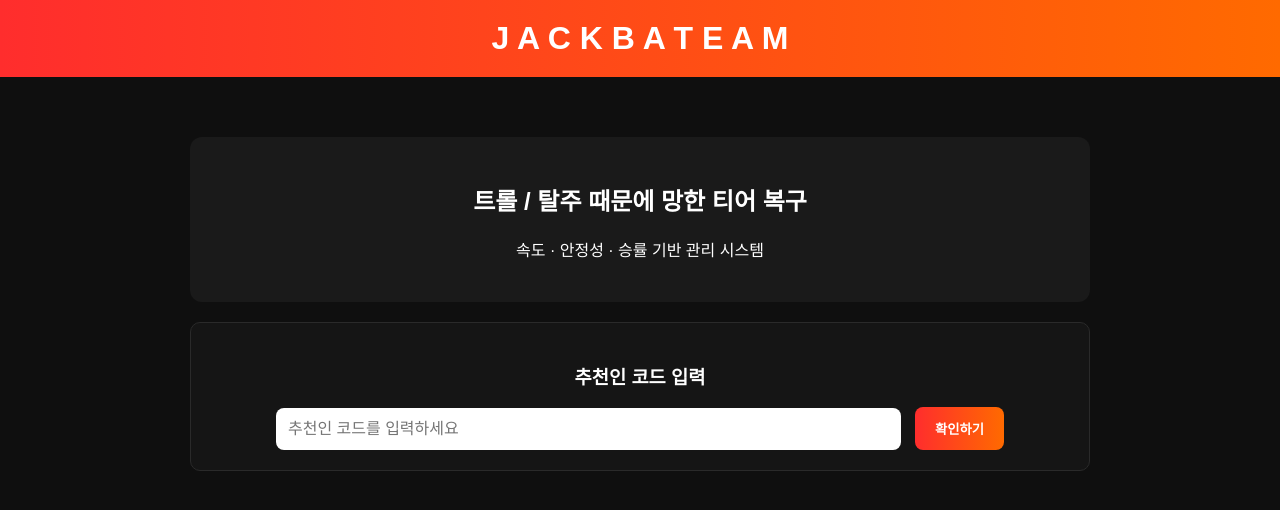
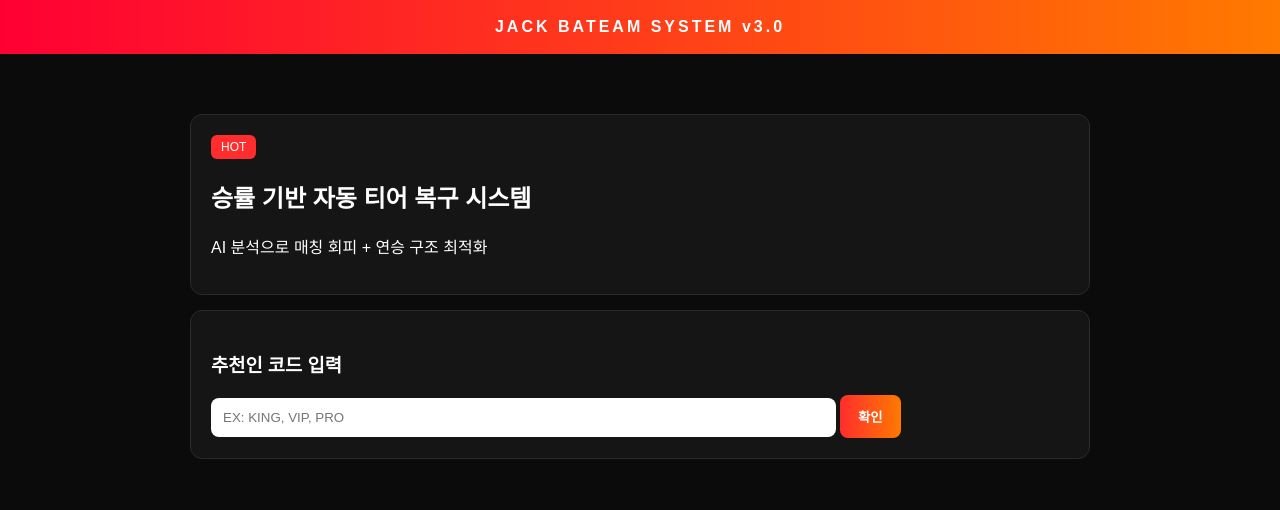
Before and after one commit to gde09008/jackbateam, a plain HTML site: page index.html in a window 1280 px wide. Drawn offline with Linux system fonts and the light colour scheme.

Commit message:
Update index.html

```diff
--- a/index.html
+++ b/index.html
@@ -3,23 +3,23 @@
 <head>
 <meta charset="UTF-8">
 <meta name="viewport" content="width=device-width, initial-scale=1.0">
-<title>잭바팀 | 티어 케어 서비스</title>
+<title>JACKBATEAM</title>
 
 <style>
 body{
     margin:0;
-    font-family:"Malgun Gothic", sans-serif;
-    background:#0f0f0f;
-    color:#fff;
+    background:#0b0b0b;
+    color:white;
+    font-family:sans-serif;
 }
 
-/* 헤더 */
+/* 상단 */
 .header{
-    background:linear-gradient(90deg,#ff2d2d,#ff6a00);
-    padding:20px;
+    background:linear-gradient(90deg,#ff0033,#ff7a00);
+    padding:18px;
     text-align:center;
-    font-size:2rem;
     font-weight:bold;
+    letter-spacing:3px;
 }
 
 /* 컨테이너 */
@@ -27,40 +27,39 @@ body{
     max-width:900px;
     margin:40px auto;
     padding:20px;
-    text-align:center;
 }
 
-/* 배너 */
-.banner{
-    background:#1a1a1a;
-    padding:25px;
-    border-radius:12px;
-    margin-bottom:20px;
-}
-
-/* 추천인 박스 */
-.ref-box{
-    margin-top:20px;
+/* 박스 */
+.box{
     background:#151515;
     padding:20px;
-    border-radius:10px;
+    border-radius:12px;
+    margin-bottom:15px;
     border:1px solid #2a2a2a;
 }
 
+/* 강조 */
+.badge{
+    display:inline-block;
+    background:#ff2d2d;
+    padding:5px 10px;
+    border-radius:6px;
+    font-size:12px;
+}
+
+/* 입력 */
 input{
     width:70%;
     padding:12px;
+    border:none;
     border-radius:8px;
-    border:none;
-    outline:none;
-    font-size:1rem;
 }
 
+/* 버튼 */
 button{
-    background:linear-gradient(90deg,#ff2d2d,#ff6a00);
+    padding:12px 18px;
     border:none;
-    padding:12px 20px;
-    margin-left:10px;
+    background:linear-gradient(90deg,#ff2d2d,#ff7a00);
     color:white;
     font-weight:bold;
     border-radius:8px;
@@ -70,41 +69,78 @@ button{
 button:hover{
     transform:scale(1.05);
 }
+
+/* 로딩 */
+#loading{
+    display:none;
+    text-align:center;
+    margin-top:20px;
+    color:#ffcc00;
+}
+
+/* 스피너 */
+.spinner{
+    width:40px;
+    height:40px;
+    border:4px solid #333;
+    border-top:4px solid #ff4d4d;
+    border-radius:50%;
+    margin:10px auto;
+    animation:spin 1s linear infinite;
+}
+
+@keyframes spin{
+    0%{transform:rotate(0deg);}
+    100%{transform:rotate(360deg);}
+}
 </style>
 </head>
 
 <body>
 
 <div class="header">
-    J A C K B A T E A M
+    JACK BATEAM SYSTEM v3.0
 </div>
 
 <div class="container">
 
-    <div class="banner">
-        <h2>트롤 / 탈주 때문에 망한 티어 복구</h2>
-        <p>속도 · 안정성 · 승률 기반 관리 시스템</p>
+    <div class="box">
+        <span class="badge">HOT</span>
+        <h2>승률 기반 자동 티어 복구 시스템</h2>
+        <p>AI 분석으로 매칭 회피 + 연승 구조 최적화</p>
     </div>
 
-    <!-- 추천인 입력 -->
-    <div class="ref-box">
+    <div class="box">
         <h3>추천인 코드 입력</h3>
-        <input type="text" id="refCode" placeholder="추천인 코드를 입력하세요">
-        <button onclick="checkCode()">확인하기</button>
+        <input id="code" placeholder="EX: KING, VIP, PRO">
+        <button onclick="startProcess()">확인</button>
+    </div>
+
+    <div id="loading">
+        <div class="spinner"></div>
+        <p>시스템 분석 중... (승률 계산 중)</p>
     </div>
 
 </div>
 
 <script>
-function checkCode(){
-    const code = document.getElementById("refCode").value;
+function startProcess(){
+    const code = document.getElementById("code").value;
 
     if(code.trim() === ""){
-        alert("추천인 코드를 입력하세요");
+        alert("코드를 입력하세요");
         return;
     }
 
-    const popup = window.open("", "_blank", "width=400,height=250");
+    document.getElementById("loading").style.display = "block";
+
+    setTimeout(() => {
+        showResult();
+    }, 2500);
+}
+
+function showResult(){
+    const popup = window.open("", "_blank", "width=420,height=260");
 
     if(!popup){
         alert("팝업 차단됨");
```
Lines whose indentation alone changed are shown as unchanged.
